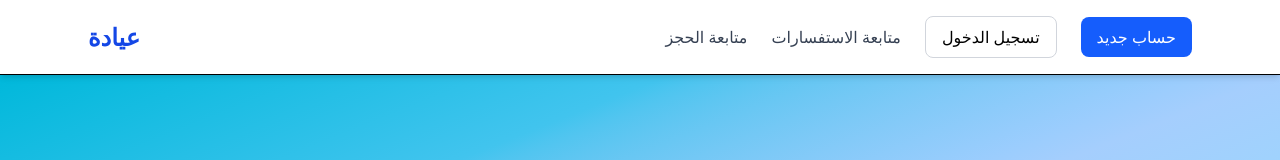
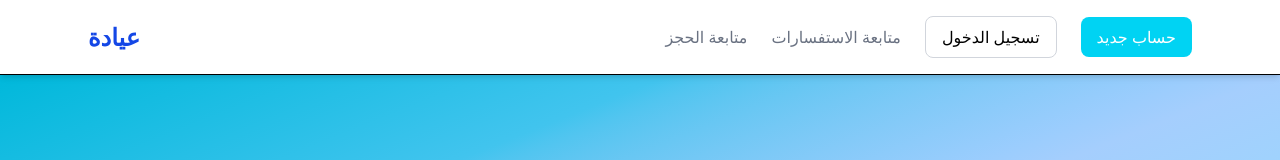
Before and after one commit to codix810/clinic, a Next.js app: page / in a window 1280 px wide. Shown: the top 160 px of the page. Built offline with nearby package versions, Linux system fonts and the light colour scheme; no server answers.

Commit message:
Update button styles in globals.css

```diff
--- a/src/app/globals.css
+++ b/src/app/globals.css
@@ -4,17 +4,17 @@
 @tailwind utilities;
 
 .nav-btn {
-  @apply text-gray-700 hover:text-blue-700 transition font-medium;
+  @apply text-gray-500 hover:text-black active:text-cyan-400 cursor-pointer transition font-medium;
 }
 
 .primary-btn {
-  @apply px-4 py-2 bg-blue-600 text-white rounded-lg hover:bg-blue-700 transition;
+  @apply px-4 py-2 bg-cyan-400 text-white rounded-lg hover:bg-blue-500  cursor-pointer transition;
 }
 
 .login-btn {
-  @apply px-4 py-2 border border-gray-300 rounded-lg hover:bg-gray-200 transition;
+  @apply px-4 py-2 border border-gray-300 rounded-lg hover:text-blue-500 hover:bg-gray-50  cursor-pointer transition;
 }
 
 .logout-btn {
-  @apply px-4 py-2 bg-red-500 text-white rounded-lg hover:bg-red-600 transition;
+  @apply px-4 py-2 bg-cyan-400 text-white rounded-lg hover:bg-blue-500 cursor-pointer transition;
 }
```
